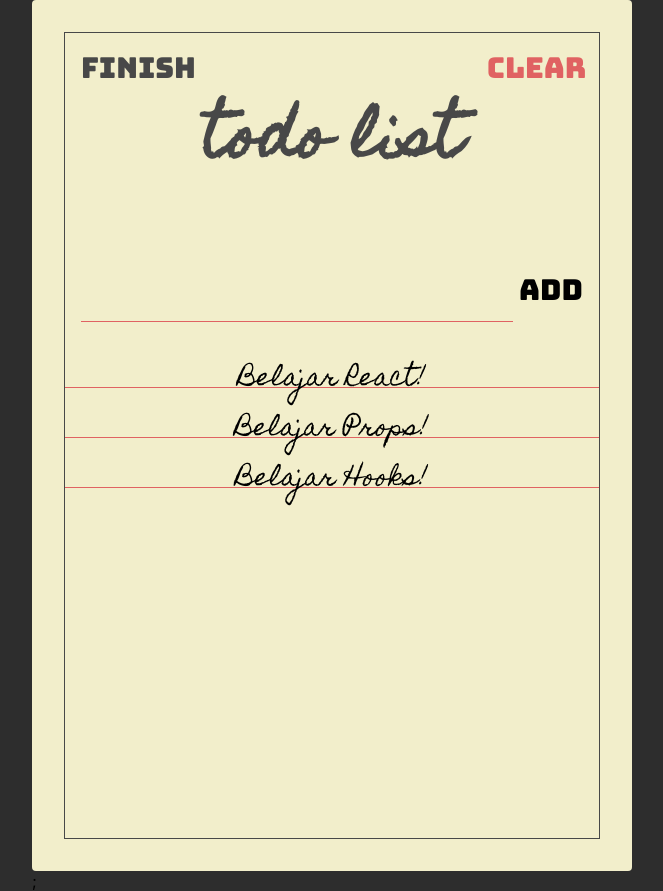
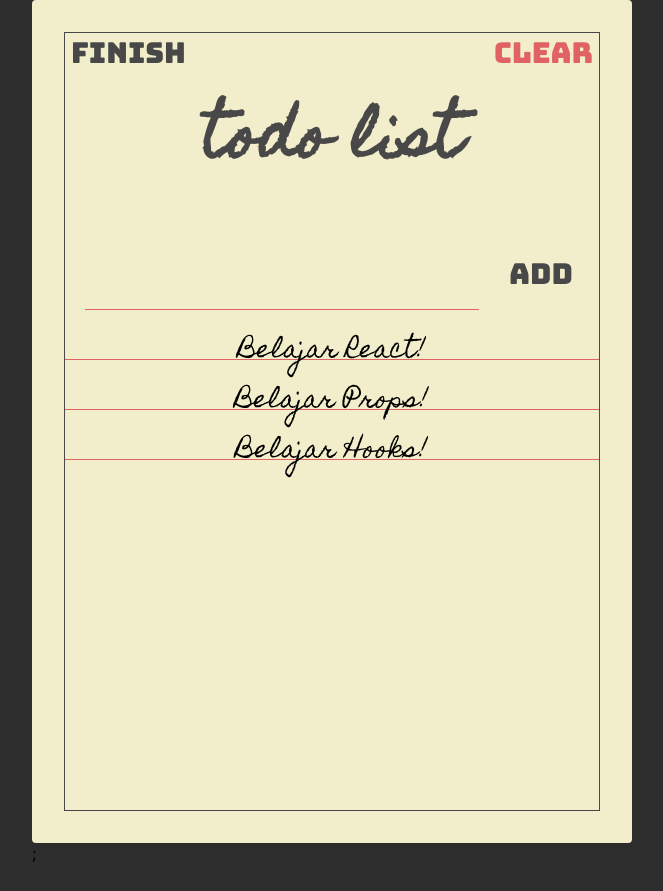
Before and after one commit to alfahmist/react-todo, a React (Create React App) app: page / in a window 1280 px wide. Both pictures are taken after a click on the button "Add". Shown: the whole page, without its empty margins (308-971 px from the left). After the commit the page ends 863 px from the top, so only its background shows below. Built offline with nearby package versions, Linux system fonts and the light colour scheme.

Commit message:
advance layouting selesai

```diff
--- a/src/components/button/button.styles.js
+++ b/src/components/button/button.styles.js
@@ -15,12 +15,12 @@
   }
 
   return css`
-  width: 24%;
+  /* width: 24%; */
   font-size: 1.8rem;
   font-family: "bungee", sans-serif;
   color: ${textColor};
 
-  padding: 16px;
+  // padding: 16px;
   cursor: pointer;
 
   background: unset;
--- a/src/components/header/Header.jsx
+++ b/src/components/header/Header.jsx
@@ -3,7 +3,9 @@
 import { jsx } from '@emotion/react'
 import PropTypes from 'prop-types';
 
-import Button from '../button/Button'
+import Button from '../button/Button';
+import Container from '../../layout/Container';
+import Item from '../../layout/Item';
 
 // import styles from './header.module.css'
 // import cx from 'classnames'
@@ -13,23 +15,30 @@
 const Header = ({showAddToggle, showAdd, clearTodos}) => {
 
   return (
-    <section css={styles.header}>
-      {/* <button className="header-btn main-black-color" onClick={showAddToggle}>
-        {showAdd ? 'Finish' : 'Add'}
-      </button> */}
+    <section className="header-component">
+      <Container alignItems="flex-start">
+        <Item flex={1}>
       <Button
         text={showAdd ? 'Finish' : 'Add'}
         onClick={showAddToggle}
         color='black'
       />
+      </Item>
+      <Item flex={2}>
       <h1 css={styles.headerTitle}>Todo List</h1>
+      </Item>
       {/* <button className="header-btn main-red-color" onClick={clearTodos}>Clear</button> */}
+      <Item flex={1} align="right">
       <Button
         text='clear'
         onClick={clearTodos}
         color='red'
         align='right'
       />
+      </Item>
+      </Container>
+
+
     </section>
   )
 }
--- a/src/components/header/header.styles.js
+++ b/src/components/header/header.styles.js
@@ -8,7 +8,7 @@
 
 export const headerTitle = () =>{
   return css `
-  width : 52%;
+  /*width : 52%;*/
   text-align: center;
   color: var(--main-black-color);
 
--- a/src/components/paper/paper.styles.js
+++ b/src/components/paper/paper.styles.js
@@ -15,10 +15,10 @@
 export const frame = ({theme}) => {
   return css `
   border: 1px solid ${theme.color.primary.black};
-  height: 100%;
-  justify-content: space-between;
-  display: flex;
-  flex-direction: column;
+  // height: 100%;
+  // justify-content: space-between;
+  // display: flex;
+  // flex-direction: column;
 
   `
 }
--- a/src/components/todoform/TodoForm.jsx
+++ b/src/components/todoform/TodoForm.jsx
@@ -3,6 +3,11 @@
 
 import React from 'react';
 import PropTypes from 'prop-types';
+
+import Container from '../../layout/Container';
+import Item from '../../layout/Item';
+
+import Button from '../button/Button';
 
 // import styles from './todoform.module.css'
 
@@ -30,13 +35,19 @@
   }
   if(showAdd){
     return (
-      <section css={styles.add}>
+      <section className="todoform-component">
         <form css={styles.addForm} onSubmit={handleFormSubmit}>
-          <input type="text"
-          css={styles.addInput({theme})}
-          value={value}
-          onChange={e => setValue(e.target.value)}/>
-          <button css={styles.addBtn({theme})}>Add</button>
+          <Container alignItems='flex-start'>
+            <Item flex='1'>
+              <input type="text"
+              css={styles.addInput({theme})}
+              value={value}
+              onChange={e => setValue(e.target.value)}/>
+            </Item>
+            <Item margin='0 20px 0 0'>
+              <Button text='ADD'/>
+            </Item>
+          </Container>
         </form>
       </section>
     );
--- a/src/components/todoform/todoform.module.css
+++ b/src/components/todoform/todoform.module.css
@@ -5,10 +5,10 @@
 .addBtn.mainBlackColor:active {
   text-shadow: 1px 1px 2px var(--main-black-color)  ;
 }
-.addForm {
+/* .addForm {
   display: flex;
   align-items: flex-start;
-}
+} */
 
 .addInput {
   background: unset;
--- a/src/components/todoform/todoform.styles.js
+++ b/src/components/todoform/todoform.styles.js
@@ -2,7 +2,7 @@
 
 export const add = () => {
   return css `
-  padding: 16px;
+  // padding: 16px;
   `
 }
 
@@ -25,8 +25,8 @@
 
 export const addForm = () => {
   return css`
-  display: flex;
-  align-items: flex-start;
+  // display: flex;
+  // align-items: flex-start;
   `
 }
 
@@ -35,8 +35,11 @@
   background: unset;
   border: unset;
   padding: 0 64px;
-  padding-bottom: 16px;
-  flex: 1;
+  // padding-bottom: 16px;
+  margin-left: 20px;
+  margin-top: 20px;
+  width : 90%;
+  // flex: 1;
 
   border-bottom: 1px solid ${theme.color.primary.red};
   outline: unset;
--- a/src/components/todos/Todos.jsx
+++ b/src/components/todos/Todos.jsx
@@ -3,16 +3,19 @@
 /** @jsxImportSource @emotion/react */
 import { jsx } from '@emotion/react'
 
-import Todo from '../todo/Todo'
+import Todo from '../todo/Todo';
 import PropTypes from 'prop-types';
 
 // import styles from './todos.module.css'
 
+import Container from '../../layout/Container';
 import * as styles from './todos.styles';
+
 const Todos = ({todos, completeTodo}) => {
 
   return (
-    <section css={styles.todos}>
+    <section className="todos-component">
+      <Container flexDirection='column' minHeight='500px'>
         {todos.length > 0 &&
             todos.map((todo, index)=>{
               return <Todo
@@ -27,6 +30,7 @@
             Add Todo by clicking {"  "}<span css={styles.addButtonPlaceholderText}> Add </span> Button
           </div>
         )}
+      </Container>
     </section>
   )
 }
--- a/src/components/todos/todos.styles.js
+++ b/src/components/todos/todos.styles.js
@@ -2,9 +2,9 @@
 
 export const todos = ()=> {
   return css `
-  display: flex;
-  flex-direction: column;
-  min-height: 500px;
+  // display: flex;
+  // flex-direction: column;
+  // min-height: 500px;
   `
 }
 
--- a/src/layout/Container.jsx
+++ b/src/layout/Container.jsx
@@ -5,7 +5,7 @@
 
 import PropTypes from 'prop-types'
 
-const Container = ({children, flexDirection, flexWrap, justifyContent, alignItems, alignContent}) => {
+const Container = ({children, flexDirection, flexWrap, justifyContent, alignItems, alignContent, height, minHeight}) => {
 
   const containerstyles = css `
     display : flex;
@@ -14,6 +14,8 @@
     justify-content : ${justifyContent};
     align-items : ${alignItems};
     align-content : ${alignContent};
+    height : ${height};
+    min-height : ${minHeight}
 
   `
   return (
@@ -26,7 +28,9 @@
   flexWrap : 'nowrap',
   justifyContent : 'flex-start',
   alignItems : 'stretch',
-  alignContent : 'stretch'
+  alignContent : 'stretch',
+  height  : 'auto',
+  minHeight : 'unset'
 }
 
 Container.propTypes =  {
@@ -70,7 +74,9 @@
     'flex-end',
     'center',
     'baseline',
-  ])
+  ]),
+  height : PropTypes.oneOfType([PropTypes.number, PropTypes.string]),
+  minHeigt : PropTypes.string
 }
 
 export default Container;
--- a/src/layout/Item.jsx
+++ b/src/layout/Item.jsx
@@ -5,16 +5,25 @@
 
 import PropTypes from 'prop-types'
 
-const Item = ({children, flex}) => {
+const Item = ({children, flex, align, padding, margin}) => {
   return (
     <div className="flex-item" css={
       css`
         flex : ${flex};
+        text-align: ${align};
+        padding : ${padding};
+        margin : ${margin};
       `
     }>
       {children}
     </div>
   )
+}
+
+Item.defaultProps = {
+  align : 'left',
+  padding : 'unset',
+  margin : 'unset'
 }
 
 Item.propTypes = {
@@ -24,7 +33,10 @@
   ]),
   flex : PropTypes.oneOfType([
     PropTypes.number, PropTypes.string
-  ])
+  ]),
+  align : PropTypes.oneOf(['center','left','right','justify']),
+  padding: PropTypes.string,
+  margin: PropTypes.string
 }
 
-export default item;
+export default Item;
--- a/src/pages/TodoList.jsx
+++ b/src/pages/TodoList.jsx
@@ -5,6 +5,8 @@
 import Paper from '../components/paper/Paper';
 import TodoForm from '../components/todoform/TodoForm';
 import Todos from '../components/todos/Todos'
+
+import Container from '../layout/Container';
 
 const TodoList = () => {
   const [todos, setTodos] = useState([
@@ -50,9 +52,11 @@
 
   return (
     <Paper>
-      <Header showAddToggle={showAddToggle} showAdd={showAdd} clearTodos={clearTodos}/>
-      <TodoForm addTodo={addTodo} showAdd={showAdd}/>
-      <Todos todos = {todos} completeTodo={completeTodo}/>
+      <Container flexDirection='column'justifyContent='space-between' height='100%'>
+        <Header showAddToggle={showAddToggle} showAdd={showAdd} clearTodos={clearTodos}/>
+        <TodoForm addTodo={addTodo} showAdd={showAdd}/>
+        <Todos todos = {todos} completeTodo={completeTodo}/>
+      </Container>
     </Paper>
   );
 }
```
Also changed, not shown: 1 other file (tests, documents, lock files or other folders). Lines whose indentation alone changed are shown as unchanged.
